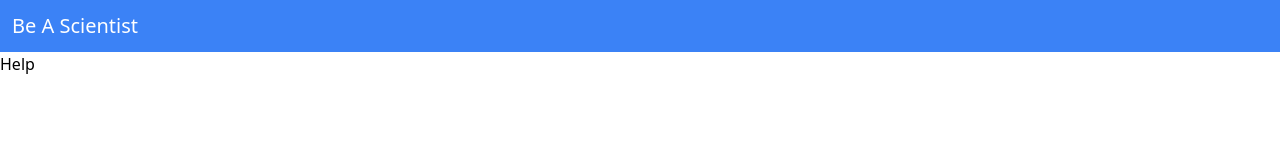
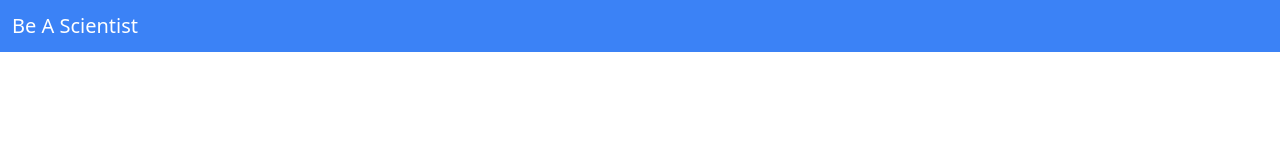
Before and after one commit to Ishan-pro/Be-a-sceintist, a React (Vite) app: page /help in a window 1280 px wide. Shown: the top 160 px of the page. Built offline with nearby package versions, Linux system fonts and the light colour scheme.

Commit message:
Removed help

```diff
--- a/src/pages/Help.tsx
+++ b/src/pages/Help.tsx
@@ -2,6 +2,6 @@ import React from 'react'
 
 export default function Help() {
   return (
-    <div>Help</div>
+    <div></div>
   )
 }
```
